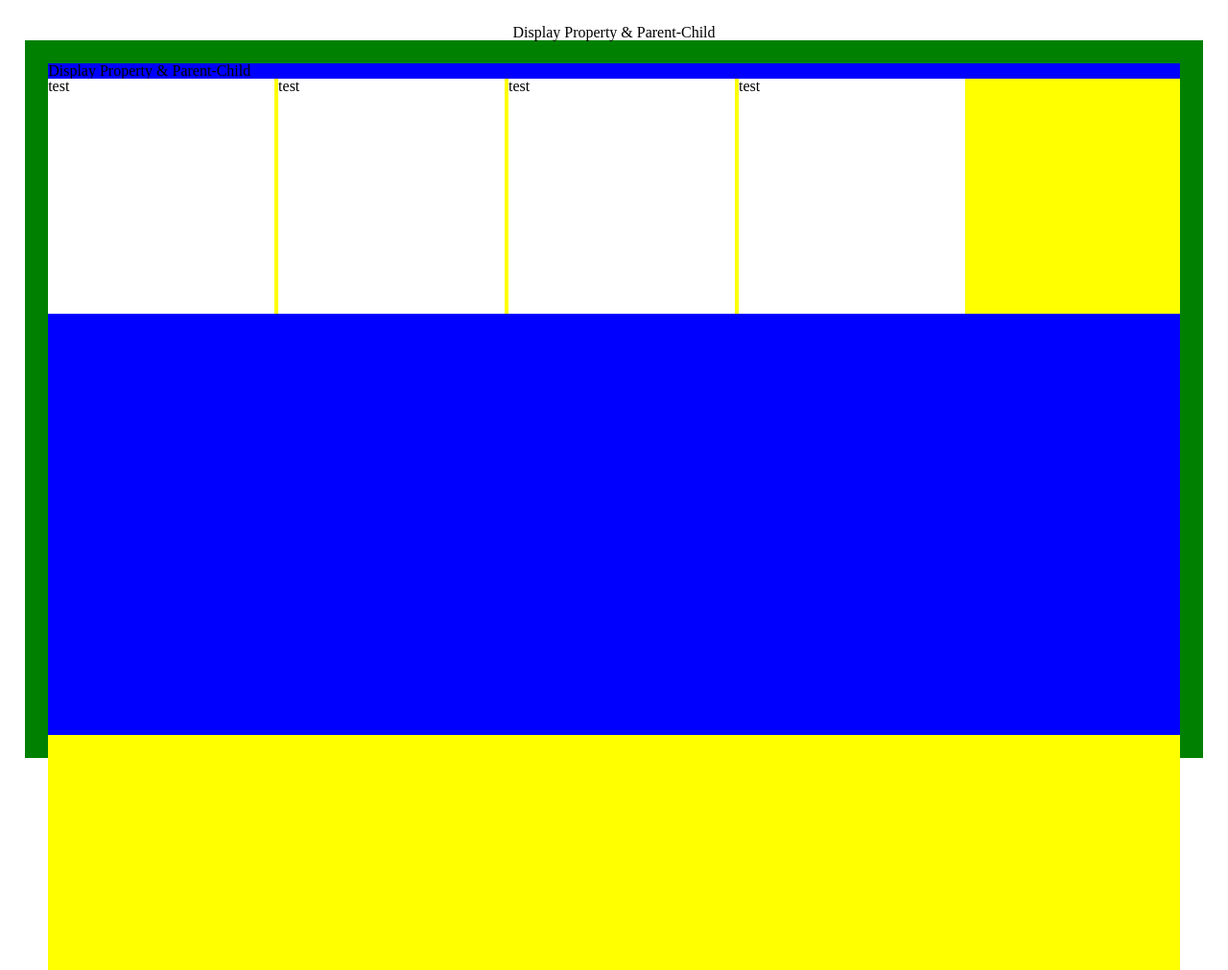
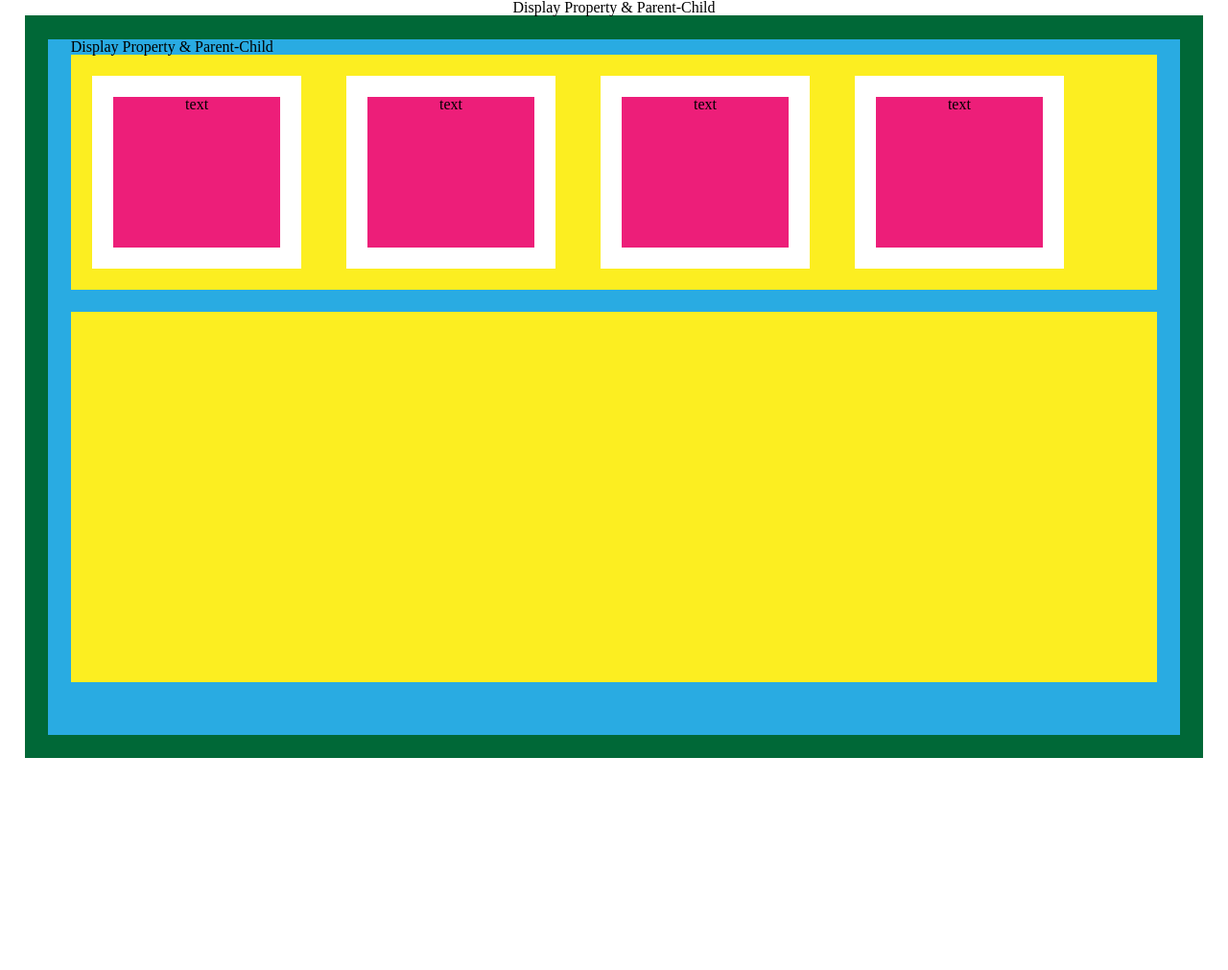
Before and after one commit to ladodemuradze/gakvetili-5, a plain HTML site: page index.html in a window 1280 px wide. Shown: the whole page at 96% size. After the commit the page ends 800 px from the top, so only its background shows below. Drawn offline with Linux system fonts and the light colour scheme.

Commit message:
sabolo versia

```diff
--- a/css/style.css
+++ b/css/style.css
@@ -6,10 +6,12 @@ width: 100%;
 }
 body {
 	padding: 2%;
+	padding-top: 0%;
 
 }
 
 .title {
+
   text-align: center;
 }
 .title-2 {
@@ -19,32 +21,44 @@ body {
 .green-box {
 	height: 100%;
 	width: 100%;
-    background-color: green;
+    background-color:#006837;
     padding: 2%;
 
 }
 .blue-box {
 height: 100%;
-width: 35;
-background-color: blue;
+width: 100%;
+background-color:#29ABE2;
+padding: 0 2% 2% 2%;
 }
 .yellow-box1{
-	height: 35%;
 	width: 100%;
-	background-color: yellow;
-	margin: 0%;
+	height :35%;
+	background-color: #FCEE21;
+	margin-bottom: 2%;
+	padding: 2%;
+
+}
+.yellow-box2{
+
+	width: 100%;
+	height :55%;
+	background-color: #FCEE21;
+}
+.white-box{
+width: 20%;
+height: 100%;
+background-color: #fff;
+display: inline-block;
+margin-right: 4%;
+padding: 2%;
+}
+.pink-box {
+width:100%;
+height:100%;
+background-color: #ED1E79;
 }
 
-.yellow-box2{
-    height: 35%;
-	width: 100%;
-	background-color: yellow;
-	margin: 0%;
-
+.pink-p{
+	text-align: center;
 }
-.white-box {
-	height: 100%;
-	width : 20%;
-	background-color : #fff;
-	display: inline-block;
-}
--- a/index.html
+++ b/index.html
@@ -11,35 +11,36 @@
 
 		<div class="blue-box">
 			<h2 class="title-2">Display Property & Parent-Child </h2>
+
 			<div class="yellow-box1">
 			<div class="white-box">
 			<div class="pink-box">
-						<p class="pink-p"> test</p>
-
+						<p class="pink-p"> text </p>
 					</div>
 				</div>
 				<div class="white-box">
 			<div class="pink-box">
-						<p class="pink-p"> test</p>
-
+						<p class="pink-p"> text </p>
 					</div>
 				</div>
 				<div class="white-box">
 			<div class="pink-box">
-						<p class="pink-p"> test</p>
-
+						<p class="pink-p"> text </p>
 					</div>
 				</div>
 				<div class="white-box">
 			<div class="pink-box">
-						<p class="pink-p"> test</p>
+						<p class="pink-p"> text </p>
 					</div>
 				</div>
 				</div>
-			</div>
-			<div class="yellow-box2"></div>
 
 
 
+
+
+			<div class="yellow-box2"></div>
+		</div>
+	</div>
 </body>
 </html>
```
Lines whose indentation alone changed are shown as unchanged.
